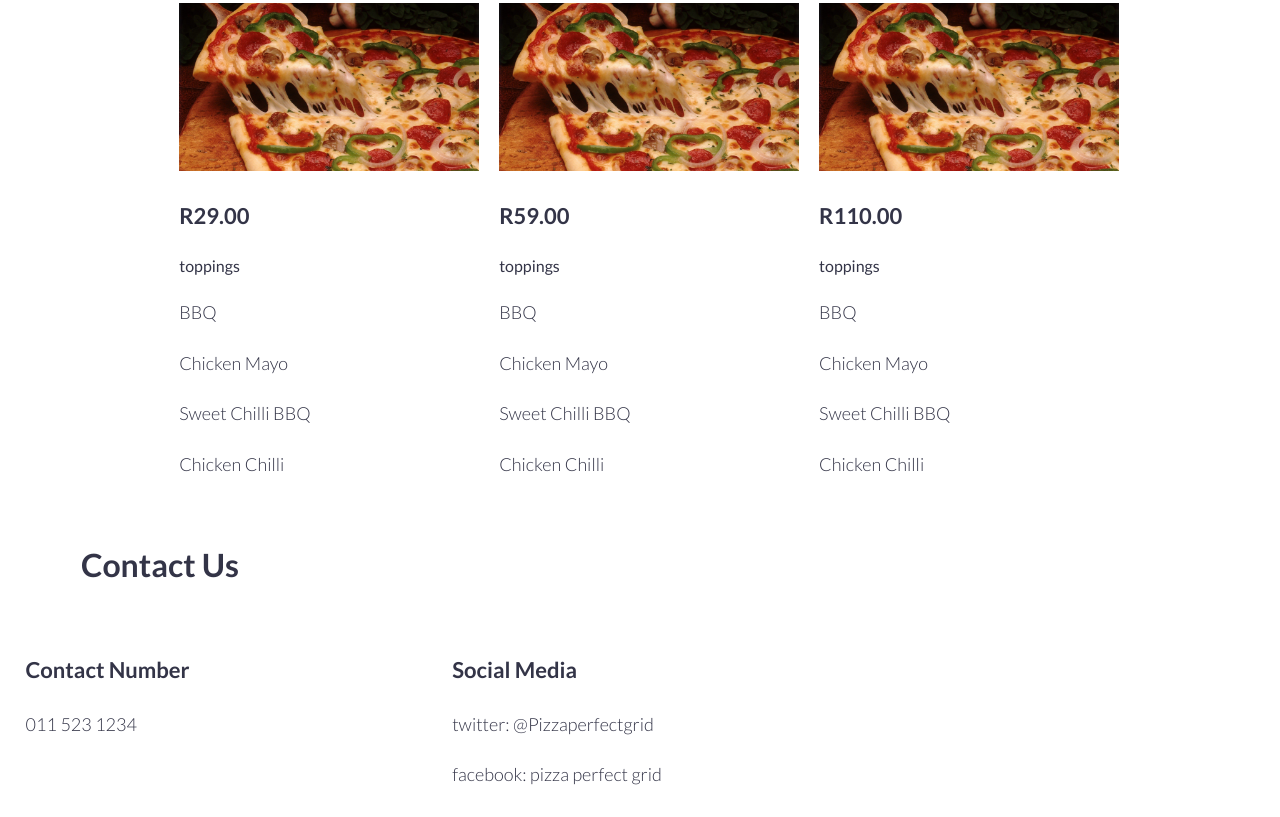
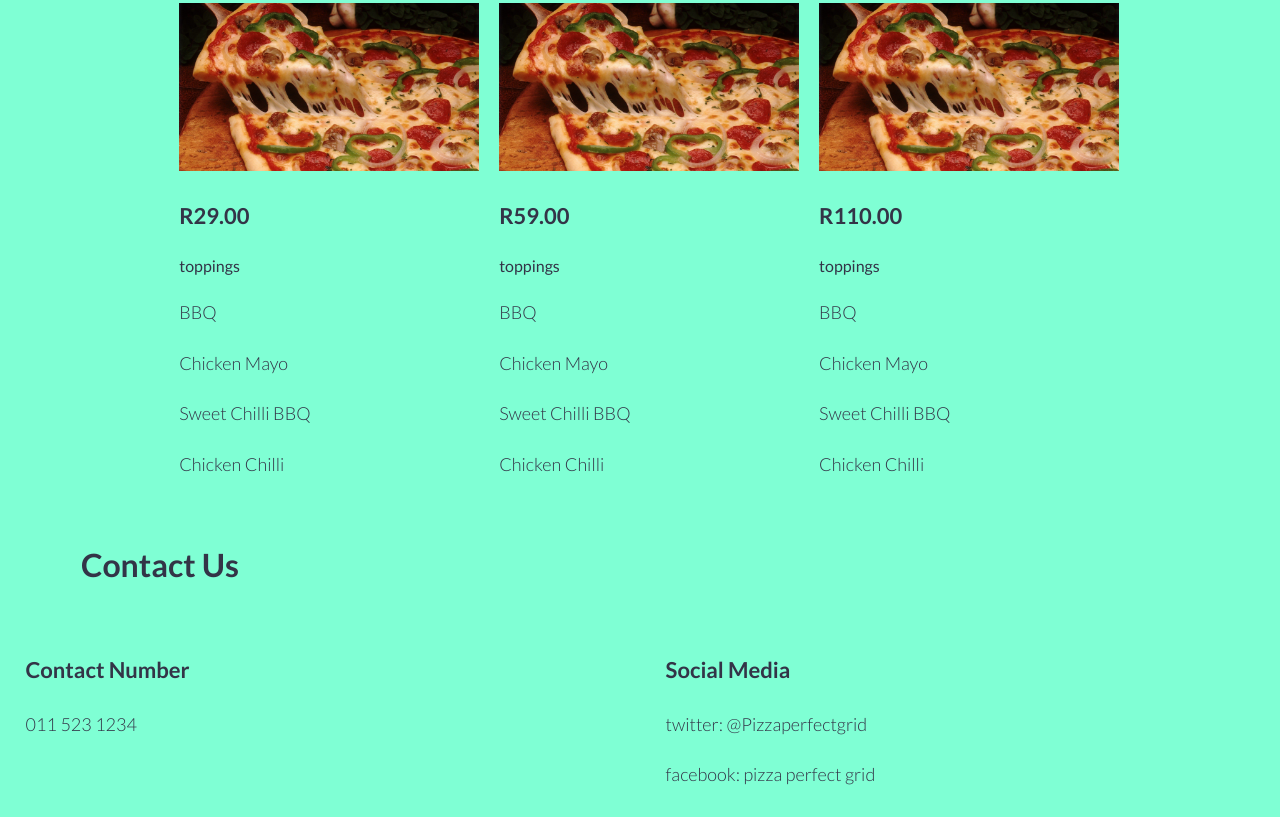
Before and after one commit to sakhile217/pizza-history, a plain HTML site: page simplegrid-pizza.html in a window 1280 px wide. Shown: the part 363-1180 px from the top of the page. Drawn offline with Linux system fonts and the light colour scheme.

Commit message:
push and commit

```diff
--- a/simplegrid-pizza.html
+++ b/simplegrid-pizza.html
@@ -7,6 +7,13 @@
     <meta name="viewport" content="width=device-width, initial-scale=1.0">
     <title>Document</title>
     <link rel="stylesheet" href="simple-grid.css">
+
+    <style>
+        body {
+            background-color: aquamarine;
+        }
+    </style>
+
 </head>
 
 <body>
@@ -69,15 +76,16 @@
             <div class="center">
                 <h2>Contact Us</h2>
             </div>
+            </div>
         </div>
     </div>
     <div class="row">
-        <div class="col-4">
+        <div class="col-6">
 
             <h3>Contact Number</h3>
             <p>011 523 1234</p>
         </div>
-        <div class="col-4">
+        <div class="col-6">
             <h3>Social Media</h3>
             <p>twitter: @Pizzaperfectgrid</p>
             <p>facebook: pizza perfect grid</p>
--- a/style.css
+++ b/style.css
@@ -1,3 +1,6 @@
+@media  screen and (min-width: 760px) {
+
+
 body {
     background-color: #335c67;
     font-family: Verdana, Geneva, Tahoma, sans-serif;
@@ -40,5 +43,7 @@ background-color:#9e2a2b;
             display: flex;
             background-color: #540b0e;
             padding: 1em;
+
         }
 }
+}
```
